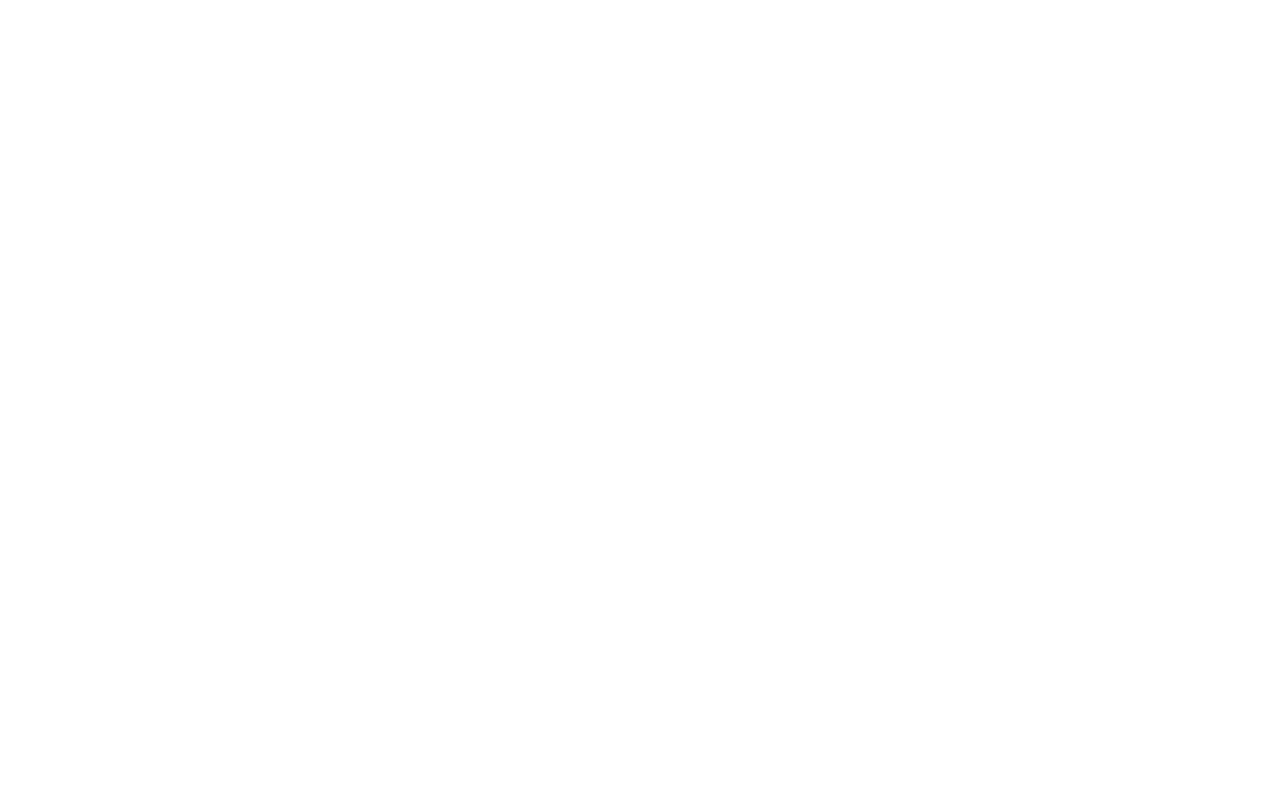
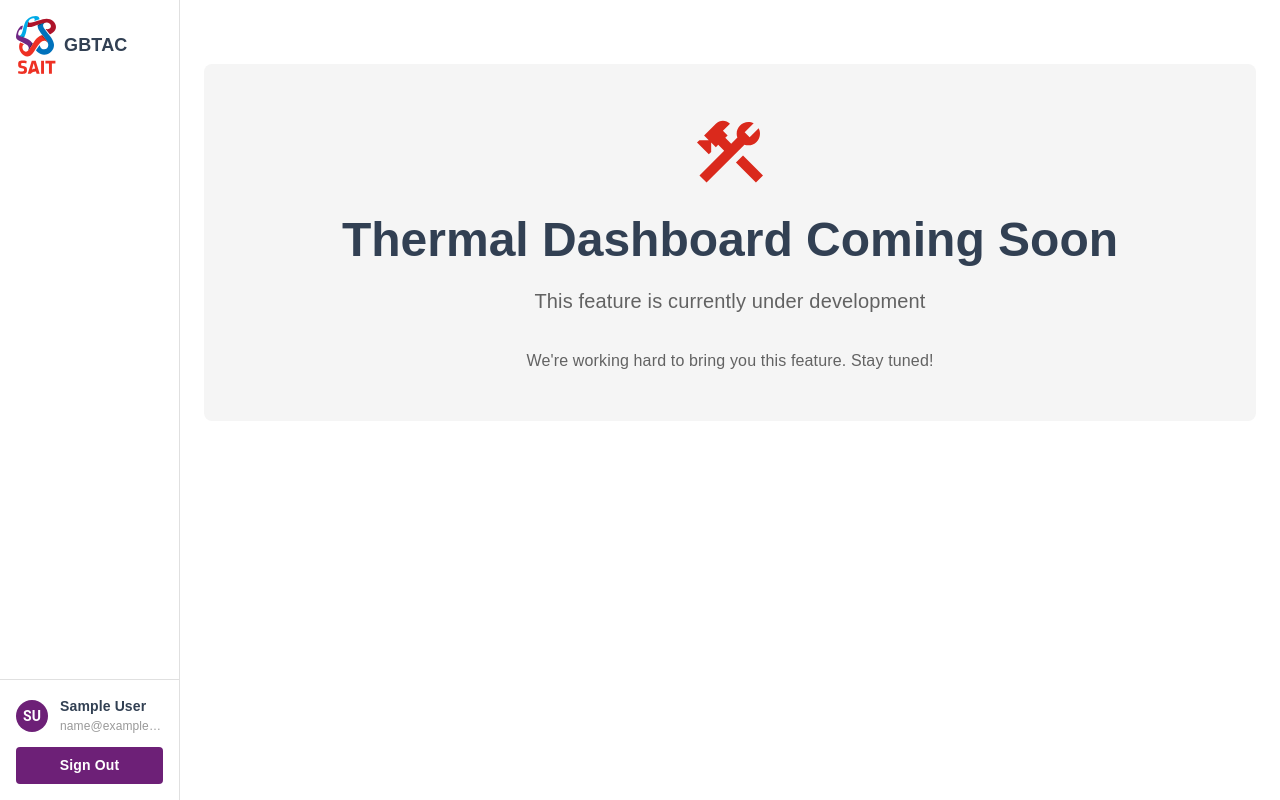
Before and after one commit to felix101930/EcoSphere, a React (Vite) app in the folder ecosphere-frontend/: page /thermal in a window 1280 px wide. Before the commit this address had no page. Built offline with nearby package versions, Linux system fonts and the light colour scheme; sample sign-in values are in the browser's storage.

Commit message:
made some styling

```diff
--- a/ecosphere-frontend/src/App.jsx
+++ b/ecosphere-frontend/src/App.jsx
@@ -4,6 +4,7 @@
 import LoginPage from './pages/LoginPage';
 import DashboardPage from './pages/DashboardPage';
 import UserManagementPage from './pages/UserManagementPage';
+import ComingSoonPage from './pages/ComingSoonPage';
 import Sidebar from './components/Layout/Sidebar';
 
 // Protected Route Component
@@ -30,7 +31,7 @@
   return (
     <Box sx={{ display: 'flex' }}>
       <Sidebar />
-      <Box sx={{ flexGrow: 1, bgcolor: '#F5F5F5', minHeight: '100vh' }}>
+      <Box sx={{ flexGrow: 1, bgcolor: 'white', minHeight: '100vh' }}>
         {children}
       </Box>
     </Box>
@@ -45,7 +46,7 @@
           {/* Public Route */}
           <Route path="/login" element={<LoginPage />} />
 
-          {/* Protected Routes */}
+          {/* Protected Routes - Dashboards */}
           <Route
             path="/dashboard"
             element={
@@ -58,11 +59,91 @@
           />
 
           <Route
+            path="/electricity"
+            element={
+              <ProtectedRoute>
+                <MainLayout>
+                  <ComingSoonPage featureName="Electricity Dashboard" />
+                </MainLayout>
+              </ProtectedRoute>
+            }
+          />
+
+          <Route
+            path="/water"
+            element={
+              <ProtectedRoute>
+                <MainLayout>
+                  <ComingSoonPage featureName="Water Dashboard" />
+                </MainLayout>
+              </ProtectedRoute>
+            }
+          />
+
+          <Route
+            path="/thermal"
+            element={
+              <ProtectedRoute>
+                <MainLayout>
+                  <ComingSoonPage featureName="Thermal Dashboard" />
+                </MainLayout>
+              </ProtectedRoute>
+            }
+          />
+
+          {/* Protected Routes - Advanced */}
+          <Route
+            path="/3d-model"
+            element={
+              <ProtectedRoute>
+                <MainLayout>
+                  <ComingSoonPage featureName="3D Model" />
+                </MainLayout>
+              </ProtectedRoute>
+            }
+          />
+
+          {/* Protected Routes - Calculator */}
+          <Route
+            path="/carbon-footprint"
+            element={
+              <ProtectedRoute>
+                <MainLayout>
+                  <ComingSoonPage featureName="Carbon Footprint Calculator" />
+                </MainLayout>
+              </ProtectedRoute>
+            }
+          />
+
+          {/* Protected Routes - Management (Admin Only) */}
+          <Route
             path="/users"
             element={
               <ProtectedRoute adminOnly={true}>
                 <MainLayout>
                   <UserManagementPage />
+                </MainLayout>
+              </ProtectedRoute>
+            }
+          />
+
+          <Route
+            path="/dashboard-management"
+            element={
+              <ProtectedRoute adminOnly={true}>
+                <MainLayout>
+                  <ComingSoonPage featureName="Dashboard Management" />
+                </MainLayout>
+              </ProtectedRoute>
+            }
+          />
+
+          <Route
+            path="/quiz-management"
+            element={
+              <ProtectedRoute adminOnly={true}>
+                <MainLayout>
+                  <ComingSoonPage featureName="Quiz Management" />
                 </MainLayout>
               </ProtectedRoute>
             }
--- a/ecosphere-frontend/src/components/Layout/Sidebar.jsx
+++ b/ecosphere-frontend/src/components/Layout/Sidebar.jsx
@@ -1,11 +1,5 @@
 // Sidebar - Navigation component
-import { Box, List, ListItem, ListItemButton, ListItemIcon, ListItemText, Divider, Typography } from '@mui/material';
-import {
-  Dashboard as DashboardIcon,
-  People as PeopleIcon,
-  Assessment as AssessmentIcon,
-  Logout as LogoutIcon
-} from '@mui/icons-material';
+import { Box, List, ListItem, ListItemButton, ListItemText, Typography, Avatar } from '@mui/material';
 import { useNavigate, useLocation } from 'react-router-dom';
 import { useAuth } from '../../contexts/AuthContext';
 import logo from '../../assets/sait-logo_vert.svg';
@@ -13,116 +7,207 @@
 const Sidebar = () => {
   const navigate = useNavigate();
   const location = useLocation();
-  const { currentUser, logout, isAdmin } = useAuth();
+  const { currentUser, logout } = useAuth();
 
   const handleLogout = () => {
     logout();
     navigate('/login');
   };
 
-  const menuItems = [
+  // Menu structure matching Figma design
+  const menuStructure = [
     {
-      text: 'Dashboard',
-      icon: <DashboardIcon />,
-      path: '/dashboard',
-      roles: ['Admin', 'TeamMember']
+      category: 'Dashboards',
+      items: [
+        { text: 'Overview', path: '/dashboard', roles: ['Admin', 'TeamMember'] },
+        { text: 'Electricity', path: '/electricity', roles: ['Admin', 'TeamMember'], comingSoon: true },
+        { text: 'Water', path: '/water', roles: ['Admin', 'TeamMember'], comingSoon: true },
+        { text: 'Thermal', path: '/thermal', roles: ['Admin', 'TeamMember'], comingSoon: true }
+      ]
     },
     {
-      text: 'User Management',
-      icon: <PeopleIcon />,
-      path: '/users',
-      roles: ['Admin']
+      category: 'Advanced',
+      items: [
+        { text: '3D Model', path: '/3d-model', roles: ['Admin', 'TeamMember'], comingSoon: true }
+      ]
     },
     {
-      text: 'Reports',
-      icon: <AssessmentIcon />,
-      path: '/reports',
-      roles: ['Admin', 'TeamMember']
+      category: 'Calculator',
+      items: [
+        { text: 'Carbon Footprint', path: '/carbon-footprint', roles: ['Admin', 'TeamMember'], comingSoon: true }
+      ]
+    },
+    {
+      category: 'Management',
+      items: [
+        { text: 'User Management', path: '/users', roles: ['Admin'] },
+        { text: 'Dashboard Management', path: '/dashboard-management', roles: ['Admin'], comingSoon: true },
+        { text: 'Quiz Management', path: '/quiz-management', roles: ['Admin'], comingSoon: true }
+      ]
     }
   ];
 
   // Filter menu items based on user role
-  const visibleMenuItems = menuItems.filter(item =>
-    item.roles.includes(currentUser?.role)
-  );
+  const visibleMenuStructure = menuStructure.map(section => ({
+    ...section,
+    items: section.items.filter(item => item.roles.includes(currentUser?.role))
+  })).filter(section => section.items.length > 0);
 
   return (
     <Box
       sx={{
-        width: 250,
+        width: 180,
         height: '100vh',
-        bgcolor: '#324053',
-        color: 'white',
+        bgcolor: 'white',
+        borderRight: '1px solid #E0E0E0',
         display: 'flex',
-        flexDirection: 'column'
+        flexDirection: 'column',
+        fontFamily: 'Titillium Web, sans-serif'
       }}
     >
-      {/* Logo */}
-      <Box sx={{ p: 2, textAlign: 'center' }}>
-        <img src={logo} alt="SAIT Logo" style={{ width: '80%', maxWidth: 150 }} />
-        <Typography variant="h6" sx={{ mt: 1, fontWeight: 'bold' }}>
-          EcoSphere
+      {/* Logo and GBTAC */}
+      <Box sx={{ p: 2, display: 'flex', alignItems: 'center', gap: 1 }}>
+        <img src={logo} alt="SAIT Logo" style={{ width: 40, height: 'auto' }} />
+        <Typography
+          sx={{
+            fontSize: '18px',
+            fontWeight: 700,
+            color: '#324053',
+            fontFamily: 'Titillium Web, sans-serif'
+          }}
+        >
+          GBTAC
         </Typography>
       </Box>
 
-      <Divider sx={{ bgcolor: 'rgba(255,255,255,0.1)' }} />
+      {/* Navigation Menu */}
+      <Box sx={{ flexGrow: 1, overflowY: 'auto', px: 1 }}>
+        {visibleMenuStructure.map((section) => (
+          <Box key={section.category} sx={{ mb: 2 }}>
+            {/* Category Header */}
+            <Typography
+              sx={{
+                fontSize: '12px',
+                fontWeight: 600,
+                color: '#999',
+                textTransform: 'uppercase',
+                px: 2,
+                py: 1,
+                fontFamily: 'Titillium Web, sans-serif'
+              }}
+            >
+              {section.category}
+            </Typography>
 
-      {/* User Info */}
-      <Box sx={{ p: 2 }}>
-        <Typography variant="body2" sx={{ opacity: 0.7 }}>
-          Logged in as:
-        </Typography>
-        <Typography variant="body1" sx={{ fontWeight: 'bold' }}>
-          {currentUser?.firstName} {currentUser?.lastName}
-        </Typography>
-        <Typography variant="caption" sx={{ opacity: 0.7 }}>
-          {currentUser?.role}
-        </Typography>
-      </Box>
-
-      <Divider sx={{ bgcolor: 'rgba(255,255,255,0.1)' }} />
-
-      {/* Navigation Menu */}
-      <List sx={{ flexGrow: 1, pt: 2 }}>
-        {visibleMenuItems.map((item) => (
+            {/* Menu Items */}
+            <List disablePadding>
+              {section.items.map((item) => (
                 <ListItem key={item.text} disablePadding>
                   <ListItemButton
                     onClick={() => navigate(item.path)}
                     selected={location.pathname === item.path}
                     sx={{
+                      py: 0.75,
+                      px: 2,
+                      borderRadius: '4px',
+                      mx: 0.5,
                       '&.Mui-selected': {
                         bgcolor: '#DA291C',
+                        color: 'white',
                         '&:hover': {
                           bgcolor: '#A6192E'
                         }
                       },
                       '&:hover': {
-                  bgcolor: 'rgba(255,255,255,0.1)'
+                        bgcolor: '#F5F5F5'
                       }
                     }}
                   >
-              <ListItemIcon sx={{ color: 'white' }}>
-                {item.icon}
-              </ListItemIcon>
-              <ListItemText primary={item.text} />
+                    <ListItemText
+                      primary={item.text}
+                      primaryTypographyProps={{
+                        fontSize: '14px',
+                        fontFamily: 'Titillium Web, sans-serif',
+                        fontWeight: location.pathname === item.path ? 600 : 400
+                      }}
+                    />
                   </ListItemButton>
                 </ListItem>
               ))}
             </List>
+          </Box>
+        ))}
+      </Box>
 
-      <Divider sx={{ bgcolor: 'rgba(255,255,255,0.1)' }} />
+      {/* User Info at Bottom */}
+      <Box sx={{ borderTop: '1px solid #E0E0E0', p: 2 }}>
+        <Box sx={{ display: 'flex', alignItems: 'center', gap: 1.5, mb: 1.5 }}>
+          <Avatar
+            sx={{
+              width: 32,
+              height: 32,
+              bgcolor: '#6D2077',
+              fontSize: '14px',
+              fontWeight: 600
+            }}
+          >
+            {currentUser?.firstName?.[0]}{currentUser?.lastName?.[0]}
+          </Avatar>
+          <Box sx={{ flex: 1, minWidth: 0 }}>
+            <Typography
+              sx={{
+                fontSize: '14px',
+                fontWeight: 600,
+                color: '#324053',
+                fontFamily: 'Titillium Web, sans-serif',
+                overflow: 'hidden',
+                textOverflow: 'ellipsis',
+                whiteSpace: 'nowrap'
+              }}
+            >
+              {currentUser?.firstName} {currentUser?.lastName}
+            </Typography>
+            <Typography
+              sx={{
+                fontSize: '12px',
+                color: '#999',
+                fontFamily: 'DM Sans, sans-serif',
+                overflow: 'hidden',
+                textOverflow: 'ellipsis',
+                whiteSpace: 'nowrap'
+              }}
+            >
+              {currentUser?.email}
+            </Typography>
+          </Box>
+        </Box>
 
-      {/* Logout */}
-      <List>
-        <ListItem disablePadding>
-          <ListItemButton onClick={handleLogout}>
-            <ListItemIcon sx={{ color: 'white' }}>
-              <LogoutIcon />
-            </ListItemIcon>
-            <ListItemText primary="Logout" />
+        {/* Logout Button */}
+        <ListItemButton
+          onClick={handleLogout}
+          sx={{
+            py: 1,
+            px: 1.5,
+            borderRadius: '4px',
+            bgcolor: '#6D2077',
+            color: 'white',
+            justifyContent: 'center',
+            '&:hover': {
+              bgcolor: '#5A1A63'
+            }
+          }}
+        >
+          <Typography
+            sx={{
+              fontSize: '14px',
+              fontWeight: 600,
+              fontFamily: 'Titillium Web, sans-serif'
+            }}
+          >
+            Sign Out
+          </Typography>
         </ListItemButton>
-        </ListItem>
-      </List>
+      </Box>
     </Box>
   );
 };
--- /dev/null
+++ b/ecosphere-frontend/src/pages/ComingSoonPage.jsx
@@ -0,0 +1,57 @@
+// ComingSoonPage - Placeholder for features under development
+import { Container, Typography, Box, Paper } from '@mui/material';
+import { Construction as ConstructionIcon } from '@mui/icons-material';
+
+const ComingSoonPage = ({ featureName }) => {
+  return (
+    <Container maxWidth="lg" sx={{ mt: 8, mb: 4 }}>
+      <Paper
+        elevation={0}
+        sx={{
+          p: 6,
+          textAlign: 'center',
+          bgcolor: '#F5F5F5',
+          borderRadius: 2
+        }}
+      >
+        <ConstructionIcon sx={{ fontSize: 80, color: '#DA291C', mb: 2 }} />
+
+        <Typography
+          variant="h3"
+          component="h1"
+          gutterBottom
+          sx={{
+            fontFamily: 'Titillium Web, sans-serif',
+            fontWeight: 700,
+            color: '#324053'
+          }}
+        >
+          {featureName || 'Feature'} Coming Soon
+        </Typography>
+
+        <Typography
+          variant="h6"
+          color="text.secondary"
+          sx={{
+            fontFamily: 'DM Sans, sans-serif',
+            mb: 3
+          }}
+        >
+          This feature is currently under development
+        </Typography>
+
+        <Box sx={{ mt: 4 }}>
+          <Typography
+            variant="body1"
+            color="text.secondary"
+            sx={{ fontFamily: 'DM Sans, sans-serif' }}
+          >
+            We're working hard to bring you this feature. Stay tuned!
+          </Typography>
+        </Box>
+      </Paper>
+    </Container>
+  );
+};
+
+export default ComingSoonPage;
```
Lines whose indentation alone changed are shown as unchanged.
